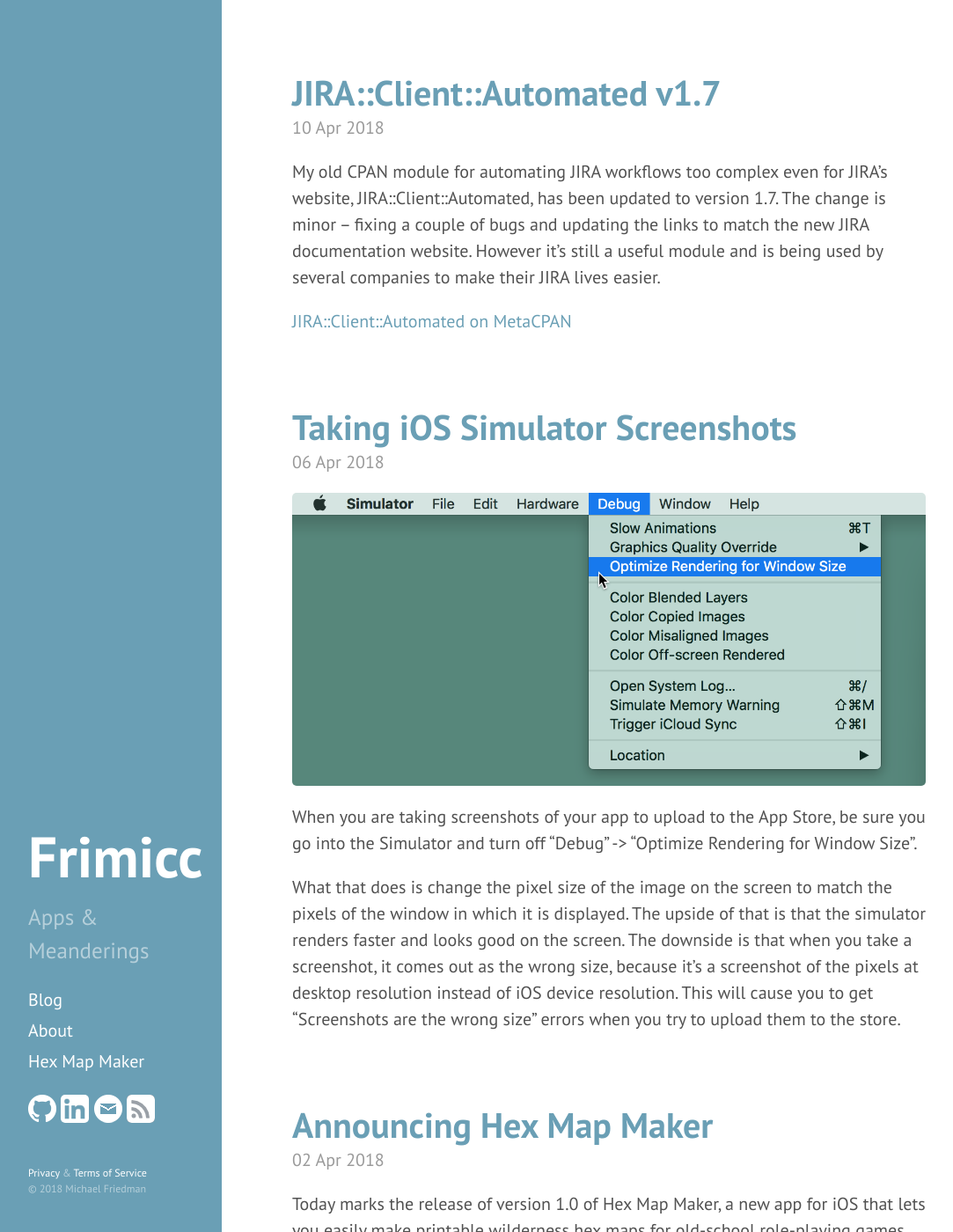
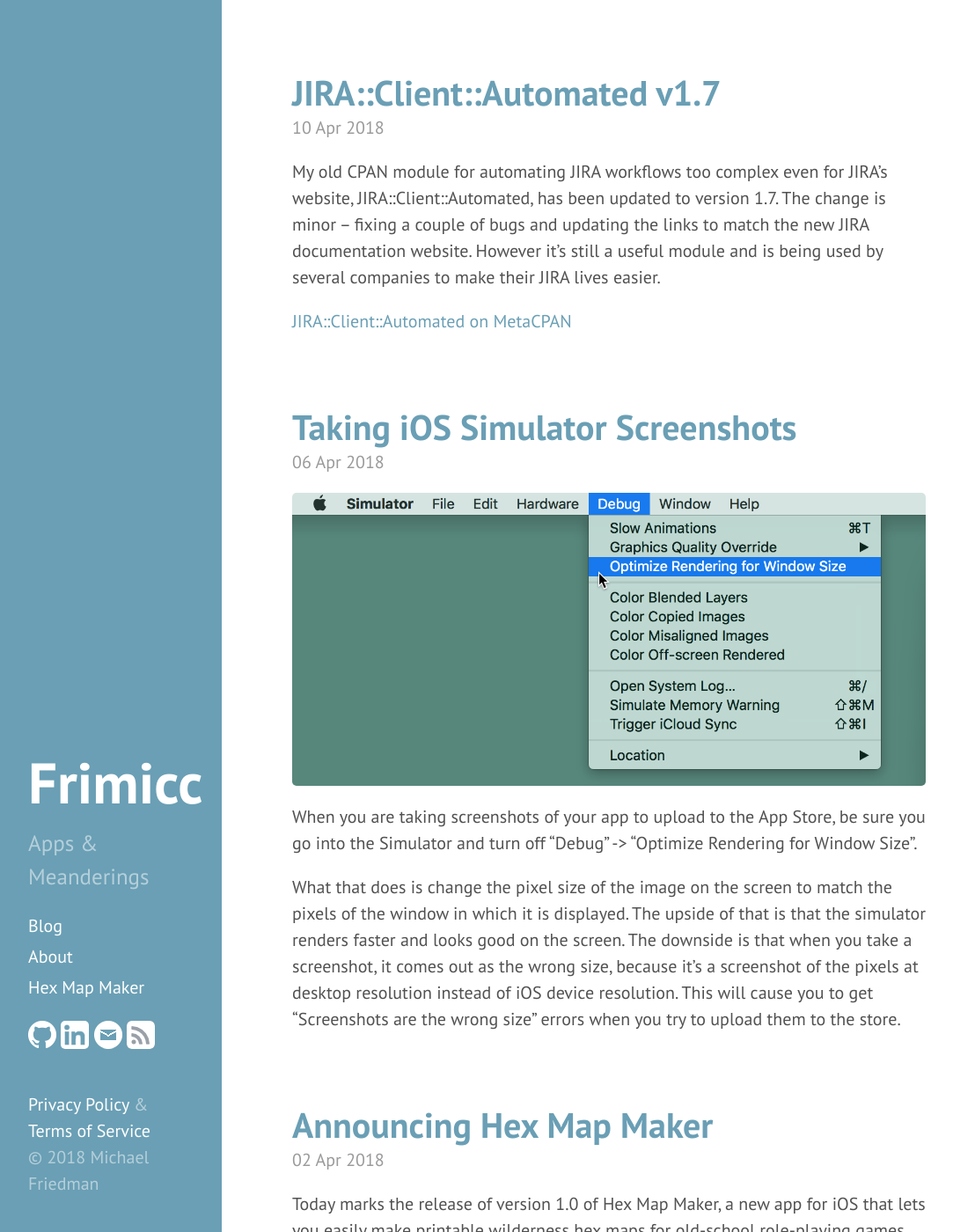
Before and after one commit to frimicc/frimicc.github.io, a Jekyll site: the page built from index.html, in a window 1280 px wide and 1400 px high. Shown: the whole window at 88% size, without its empty margins (8-1091 px from the left). Built offline with Jekyll 4.4.1, drawn with Linux system fonts in a browser that asks for light colours; the list of posts is cut into pages by our own code.

Commit message:
Better line breaks for privacy line.

```diff
--- a/_includes/sidebar.html
+++ b/_includes/sidebar.html
@@ -46,7 +46,7 @@
     </div>
 
     <div class="small-print">
-        <p><a href="{{ site.baseurl }}/privacypolicy/">Privacy</a> &amp;
+        <p><a href="{{ site.baseurl }}/privacypolicy/">Privacy Policy</a> &amp;
         <a href="{{ site.baseurl }}/terms/">Terms of Service</a><br />
         &copy; {{ site.time | date: '%Y' }} Michael Friedman</p>
     </div>
--- a/public/css/frimicc.css
+++ b/public/css/frimicc.css
@@ -6,7 +6,13 @@
 }
 
 .sidebar .small-print {
-    font-size: .6em
+    font-size: 0.8rem
+}
+
+@media (min-width: 48em) {
+    .sidebar .small-print {
+        font-size: 1rem
+    }
 }
 
 .sidebar a img {
```
